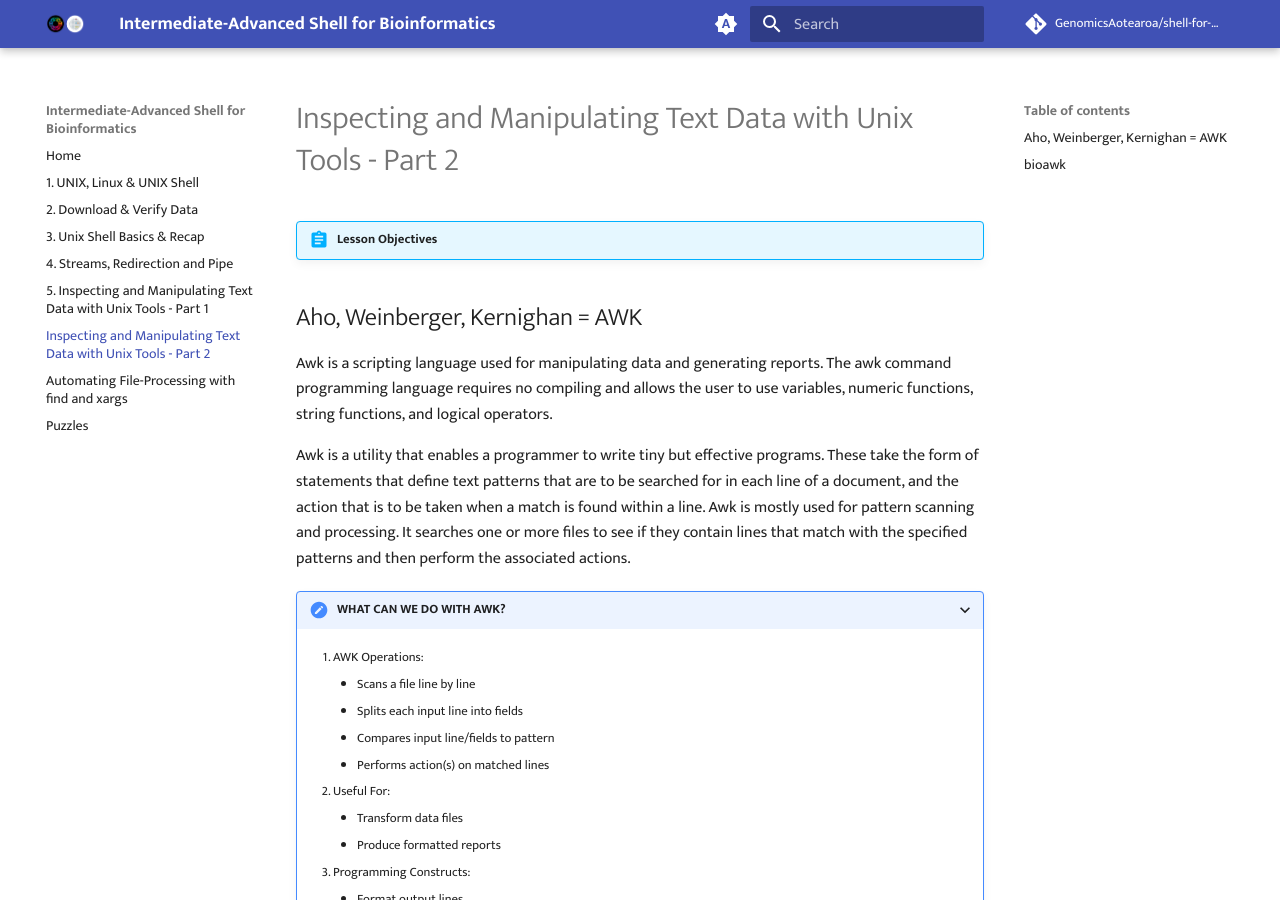
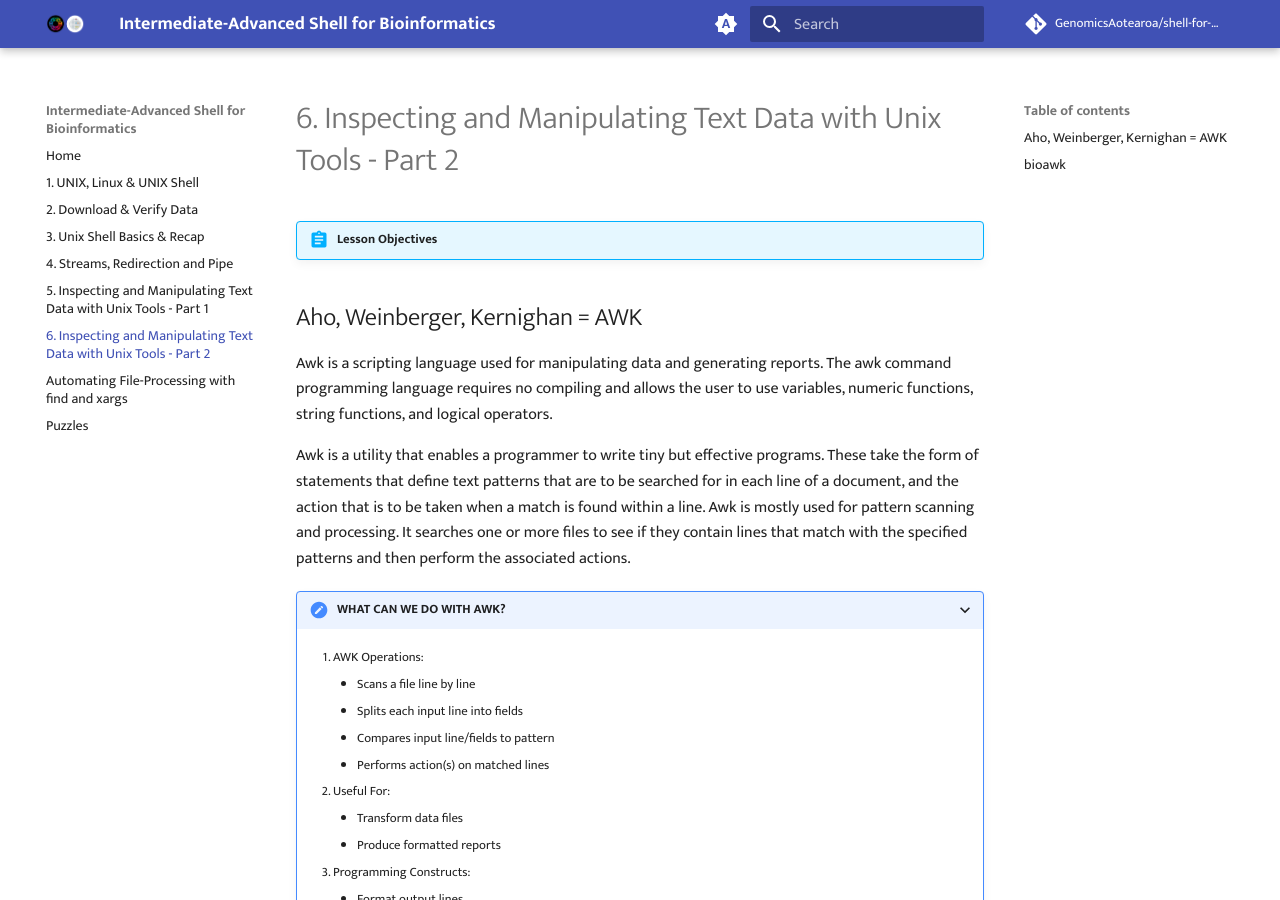
Before and after one commit to GenomicsAotearoa/shell-for-bioinformatics, an MkDocs documentation site: the page built from docs/5_inspectmanipulate2.md, in a window 1280 px wide and 900 px high. Built offline with MkDocs 1.6.1 and Material for MkDocs 9.7.7, drawn with Linux system fonts in a browser that asks for light colours; comment, search, counter and statistics services are not loaded; the version menu is left out.

Commit message:
add a number to title

```diff
--- a/docs/5_inspectmanipulate2.md
+++ b/docs/5_inspectmanipulate2.md
@@ -1,4 +1,4 @@
-# Inspecting and Manipulating Text Data with Unix Tools - Part 2
+# 6. Inspecting and Manipulating Text Data with Unix Tools - Part 2
 
 !!! abstract "Lesson Objectives"
 
```
